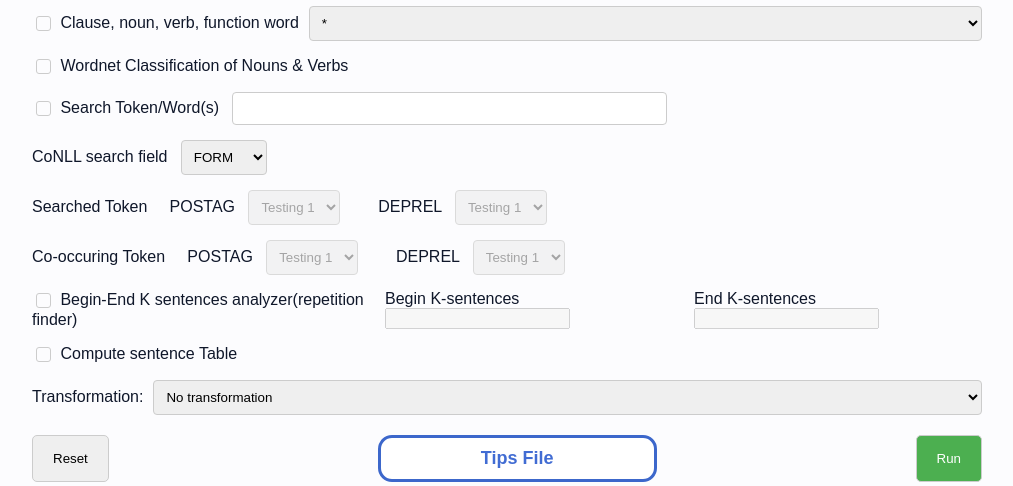
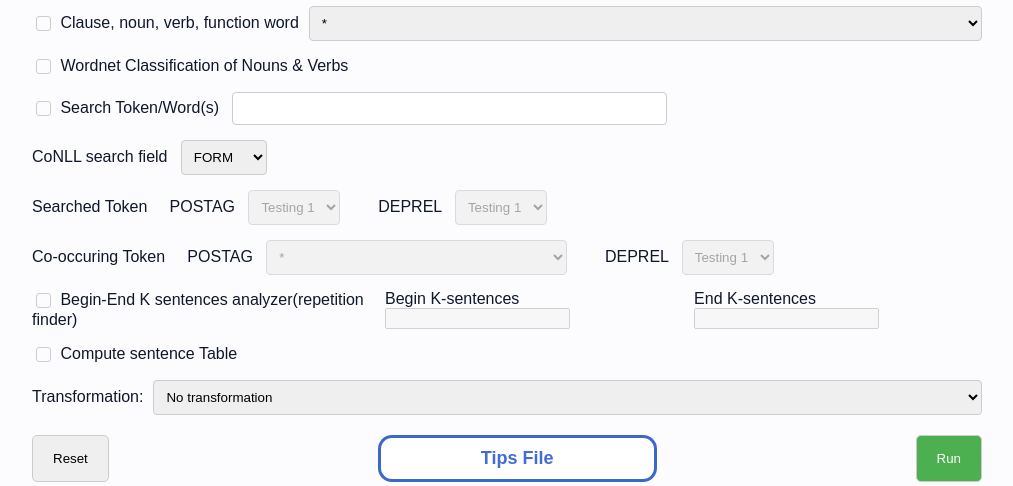
Before and after one commit to NLP-Suite/nlp-suite-ui, a Django app: template templates/CoNLL_table_analyzer_main.html in a window 1280 px wide. Shown: the part 258-744 px from the top of the page, without its empty margins (128-1141 px from the left). Run offline with Django 4.2, Linux system fonts and the light colour scheme; the template is opened without the code that fills it, so the values that code supplies are empty; some libraries are stand-ins or nearby versions.

Commit message:
Example
For the meeting :)

```diff
--- a/templates/CoNLL_table_analyzer_main.html
+++ b/templates/CoNLL_table_analyzer_main.html
@@ -123,8 +123,35 @@
                 POSTAG
                 &nbsp;
                 <select id="postag_b" name="postag_b" disabled>
-                    <option value="testing1">Testing 1</option>
-                    <option value="testing2">Testing 2</option>
+                    <option value="testing1">*</option>
+                    <option value="testing2">JJ* - Any adjective</option>
+                    <option value="testing2">NN* - Any noun</option>
+                    <option value="testing2">VB* - Any verb</option>
+                    <option value="testing2">"-"</option>
+                    <option value="testing2">#-#</option>
+                    <option value="testing2">'-'</option>
+                    <option value="testing2">(-(</option>
+                    <option value="testing2">)-)</option>
+                    <option value="testing2">,-.</option>
+                    <option value="testing2">-LRB- - Left round bracket</option>
+                    <option value="testing2">-RRB- - Right round bracket</option>
+                    <option value="testing2">.-.</option>
+                    <option value="testing2">:-:</option>
+                    <option value="testing2">AFX - Affix</option>
+                    <option value="testing2">CC - Coordinating conjunction</option>
+                    <option value="testing2">CD - Cardinal Number</option>
+                    <option value="testing2">DT - Determinant</option>
+                    <option value="testing2">EX - Existential there</option>
+                    <option value="testing2">FW - Foreign word</option>
+                    <option value="testing2">HYPH - Punctuation Mark, hyphen</option>
+                    <option value="testing2">IN - Preposition or subordinating conjunction</option>
+                    <option value="testing2">JJ - Adjective</option>
+                    <option value="testing2">JJR - Adjective, comparative</option>
+                    <option value="testing2"></option>
+                    <option value="testing2"></option>
+                    <option value="testing2"></option>
+
+
                 </select>
             </label>
 
--- a/templates/NGrams_CoOccurrences.html
+++ b/templates/NGrams_CoOccurrences.html
@@ -149,7 +149,7 @@
             </label>
             &nbsp;&nbsp;&nbsp;&nbsp;&nbsp;
             <label>
-                <input type="checkbox" id="co-occurrence-within-sen" name="co-occurrence-within-sen" >
+                 <input type="checkbox" id="within_sentence_co_occurrence_search_var" name="within_sentence_co_occurrence_search_var" disabled>
                 Co-Occurrence within sentence (Default: within document)
             </label>
         </div>
--- a/templates/status.html
+++ b/templates/status.html
@@ -58,6 +58,7 @@
 
   let update = setInterval(async () => {
     const response = await fetch("http://0.0.0.0:3000/status");
+
     if (response.status === 200) {
       loading.style.display = "none";
       done.style.display = "flex";
--- a/templates/sunburst_charts.html
+++ b/templates/sunburst_charts.html
@@ -52,6 +52,7 @@
                         Enter a comma-separated list of specific words or values for the selected Column/Search Field (minimum of 3). (e.g., the, three, little, pigs)
                     </span>
                 </span>
+
                 <input type="text" id="keywordInput" name="keywordInput" autocomplete="off" style="position: relative;">
                 <div id="suggestion_dropdown" class="suggestion-dropdown"></div>
             </label>
--- a/ui/static/js/parsers_annotators.js
+++ b/ui/static/js/parsers_annotators.js
@@ -46,4 +46,8 @@ function loadHelper(){
         parser_menu_var.disabled = true;
     }
 }
+
+//write a function here
+
+
 loadHelper();
```
Also changed, not shown: templates/style_analysis.html (+7 -6 lines), ui/static/js/style_analysis.js (+19 -19 lines), templates/base.html (line endings or trailing spaces).
